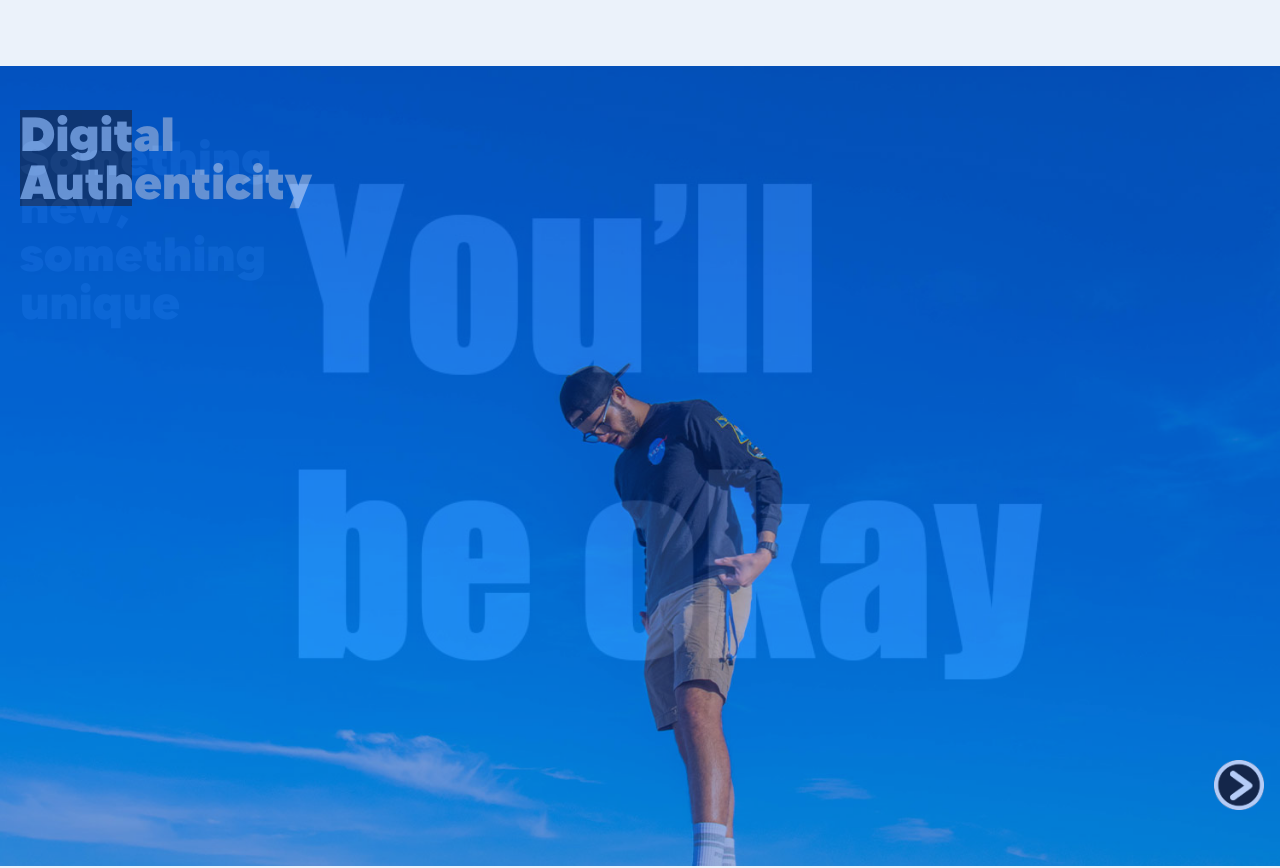
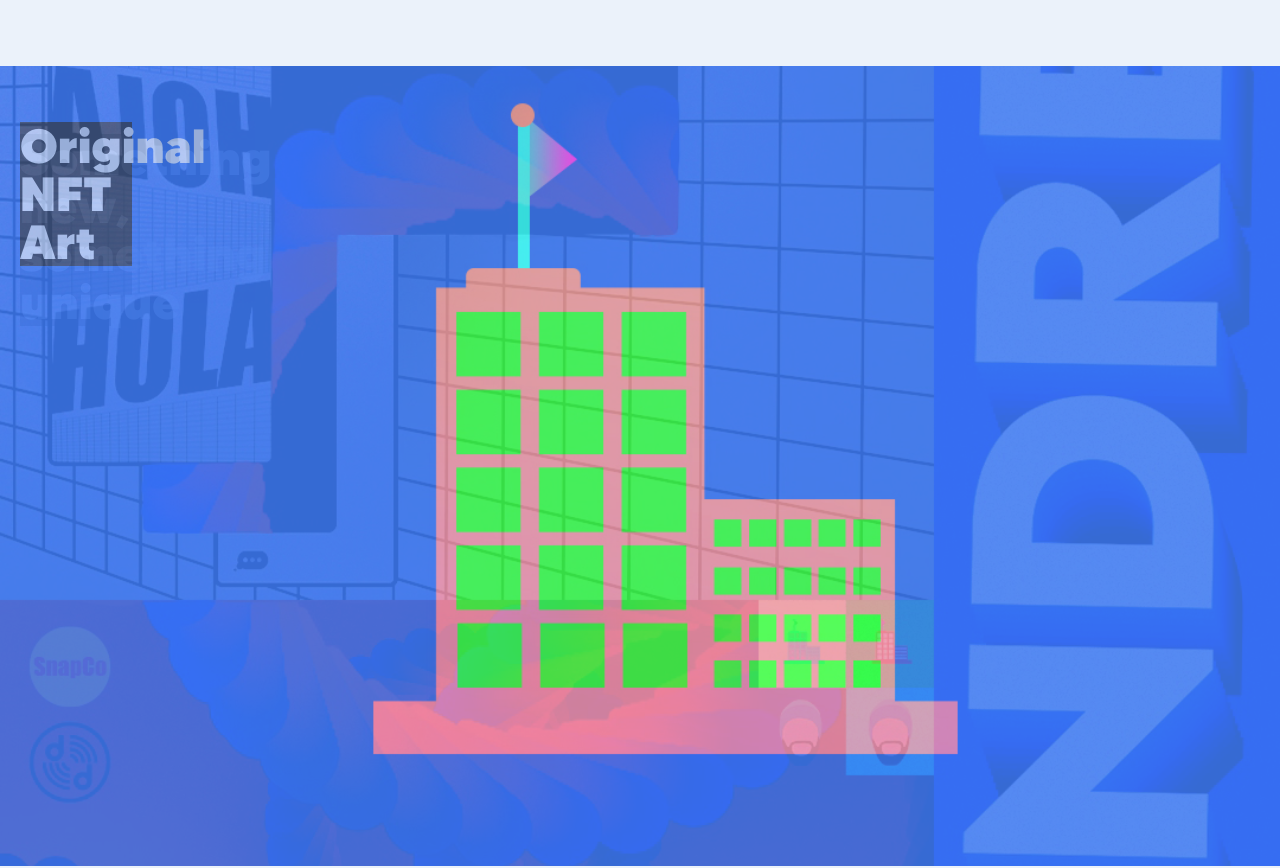
Before and after one commit to PinedaVictor/a-la-mode, a React (Vite) app: page / in a window 1280 px wide. Shown: the part 460-1328 px from the top of the page. Built offline with nearby package versions, Linux system fonts and the light colour scheme.

Commit message:
Added gestures, nft art, and made edits to copy, trying useEffect as a solution for UI bug

```diff
--- a/src/components/elements/pixels/ImageCarousel.tsx
+++ b/src/components/elements/pixels/ImageCarousel.tsx
@@ -3,10 +3,10 @@ import { useDrag } from "@use-gesture/react";
 import { useTransition, animated } from "react-spring";
 
 import img1 from "../../../assets/images/IMG_3007.jpg";
-import img2 from "../../../assets/images/yes.jpg";
-import img3 from "../../../assets/icons/arrow.png";
+import img2 from "../../../assets/images/Art/andres.jpg";
+import img3 from "../../../assets/images/Art/building.jpg";
 
-const imageData = [img1, img2];
+const imageData = [img1, img2, img3];
 const images = [
   {
     image: imageData[0],
@@ -15,6 +15,10 @@ const images = [
   {
     image: imageData[1],
     text: "Something new, something unique",
+  },
+  {
+    image: imageData[2],
+    text: "Original NFT Art",
   },
 ];
 
@@ -58,12 +62,10 @@ export const ImageCarousel: React.FC = () => {
     }
   });
 
-  // FIXME: This is affecting gestures
-  // TODO: Something even better, implament TicTak inspired menu - Use original SVGs
   useEffect(() => {
     const timer = setTimeout(() => {
       cycleArray();
-      // bind();
+      bind();
     }, 3000);
 
     return () => {
@@ -85,34 +87,23 @@ export const ImageCarousel: React.FC = () => {
         {transitions((styles, item) => (
           <>
             <animated.div
-              className="h-full w-full absolute"
-              style={{ ...styles, touchAction: "pan-x" }}
-              // TODO: FIXME: DO need gestures? Would it engage user?
-              // {...bind()}
+              className="h-full w-full absolute "
+              style={{ ...styles }}
+              {...bind()}
             >
               <animated.div
                 style={styles}
                 className=" absolute z-10 p-5 w-[25%]"
               >
                 <div className=" inline-block bg-yellow font-[Tommy] translate-y-[25%] w-28 text-5xl">
-                  <p className=" bg-offBlack w-full text-offWhite">
+                  <p className=" bg-satBlack w-full text-offWhite">
                     {images[item].text}
                   </p>
                 </div>
               </animated.div>
               <div className="absolute  right-4 bottom-14">
-                {/* TODO: SVG icons and data */}
-                <div className=" rounded-full bg-offBlack">
-                  <picture>
-                    <source src={img3} />
-                    <img src={img3} width={50} height={50} />
-                  </picture>
-                </div>
-                {/* <div className=" rounded-full bg-offBlack pt-4">
-                  <picture>
-                    <source src={img4} />
-                    <img src={img4} width={50} height={50} />
-                  </picture>
+                {/* <div className=" bg-satBlack text-offWhite font-TY h-fit w-fit text-lg ">
+                  Next
                 </div> */}
               </div>
               <picture>
--- a/src/components/footer/Footer.tsx
+++ b/src/components/footer/Footer.tsx
@@ -7,7 +7,7 @@ import { ExternalLink } from "../utils";
 export const Footer: React.FC = () => {
   const pitch =
     "My name is Victor Pineda. Here to help you with your brand, NFT " +
-    "collection, and front-end development. Lets " +
+    "collection, and front-end development. Let's " +
     "work towards creative solutions that help you reach your goals. Feel" +
     " free to contact me at any of my socials or let's chat over email " +
     "pinedavictor095@gmail.com";
--- a/src/components/hero/Hero.tsx
+++ b/src/components/hero/Hero.tsx
@@ -4,7 +4,7 @@ export const Hero: React.FC = () => {
   return (
     <>
       <section className=" h-screen top-0 flex">
-        <div className=" bg-blue h-full  w-full">
+        <div className=" h-full  w-full">
           <ImageCarousel />
         </div>
       </section>
--- a/src/components/office/Art.tsx
+++ b/src/components/office/Art.tsx
@@ -1,4 +1,4 @@
-import React, { useState } from "react";
+import React, { useEffect, useState } from "react";
 import { ArtPiece } from "../elements";
 import { useTransition, animated } from "react-spring";
 import img from "../../assets/images/Art/TV.jpg";
@@ -7,6 +7,7 @@ import circle from "../../assets/images/Art/test2.jpg";
 import vic from "../../assets/images/Art/vic.png";
 import andres from "../../assets/images/Art/andres.jpg";
 import fourtwo from "../../assets/images/Art/42.jpg";
+import building from "../../assets/images/Art/building.jpg";
 
 const Arts = [
   {
@@ -14,24 +15,28 @@ const Arts = [
     altText: "Tunnel Vision Art piece",
   },
   {
-    imgURL: vic,
-    altText: "Three stack Art piece",
+    imgURL: andres,
+    altText: "Victor Andres Art piece",
   },
   {
     imgURL: dope,
-    altText: "Tunnel Vision Art piece",
+    altText: "Colorfull Dopamine Art piece",
+  },
+  {
+    imgURL: vic,
+    altText: "Victor Pineda Vector",
+  },
+  {
+    imgURL: building,
+    altText: "Building NFT",
   },
   {
     imgURL: circle,
-    altText: "Three stack Art piece",
+    altText: "Energy Art piece",
   },
   {
     imgURL: fourtwo,
-    altText: "Tunnel Vision Art piece",
-  },
-  {
-    imgURL: andres,
-    altText: "Three stack Art piece",
+    altText: "Fourty Two Art piece",
   },
 ];
 
@@ -64,6 +69,13 @@ export const Art: React.FC = () => {
     });
   };
 
+  useEffect(() => {
+    for (let i = 0; i < Arts.length; i++) {
+      setImgCount(i);
+    }
+    setImgCount(0);
+  }, []);
+
   return (
     <>
       <div className=" h-12 mb-4 relative rounded-t-3xl bg-satBlack">
@@ -73,12 +85,18 @@ export const Art: React.FC = () => {
       </div>
       <div className="">
         {/* FIXME: Absolute display causes News section to overlay */}
-        {/* {transitions((styles, item) => (
+        {transitions((styles, item) => (
           <animated.div style={styles} className="  ">
-            <ArtPiece imageURL={Arts[item].imgURL} altText={"whao"} />
+            <ArtPiece
+              imageURL={Arts[item].imgURL}
+              altText={Arts[imgCount].altText}
+            />
           </animated.div>
-        ))} */}
-        <ArtPiece imageURL={Arts[imgCount].imgURL} altText={"whao"} />
+        ))}
+        {/* <ArtPiece
+          imageURL={Arts[imgCount].imgURL}
+          altText={Arts[imgCount].altText}
+        /> */}
       </div>
       <div
         className=" h-10 bg-satBlack w-1/2 float-right rounded-b-3xl mt-4 "
```
Also changed, not shown: src/assets/images/Art/building.jpg (added).
